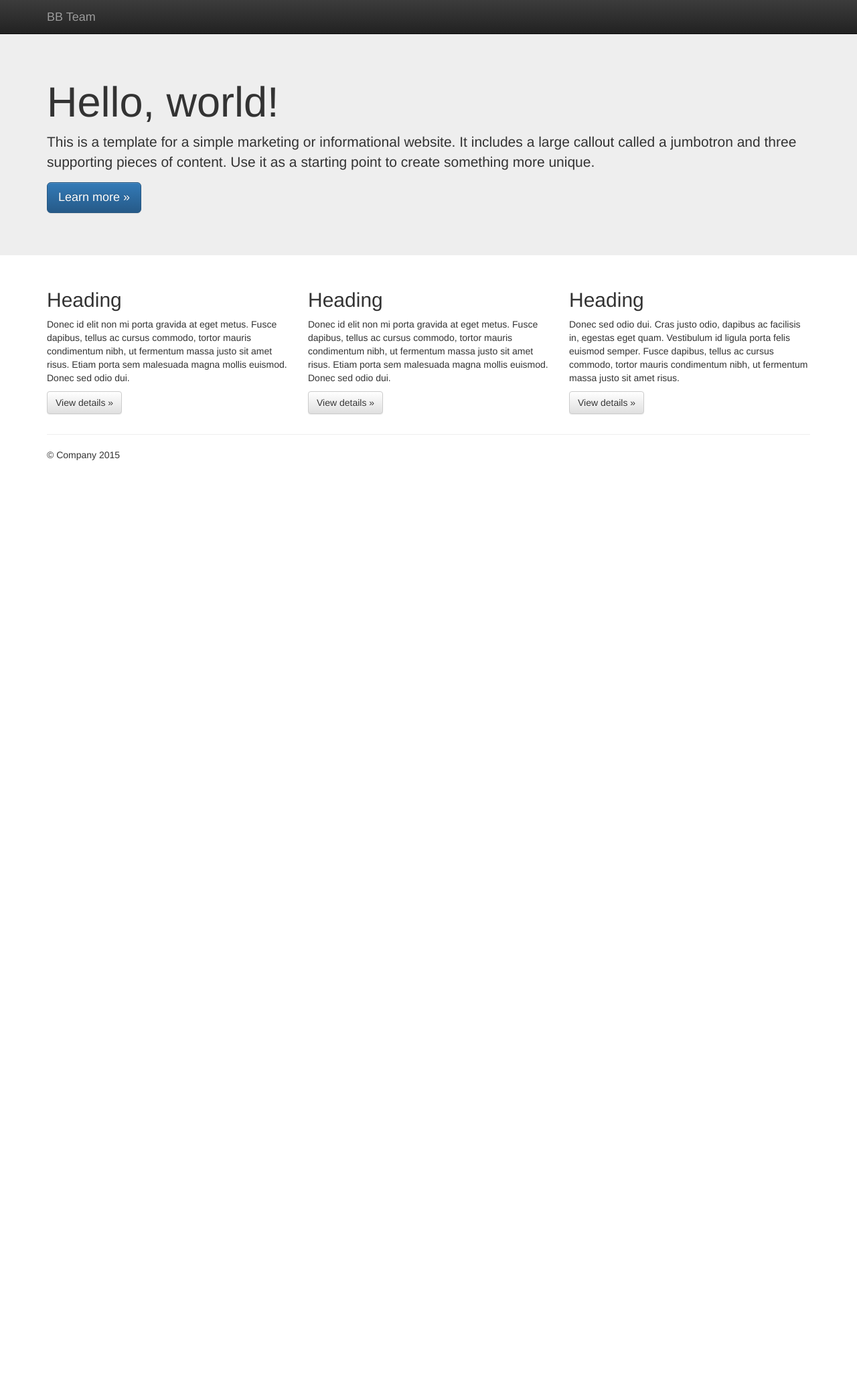
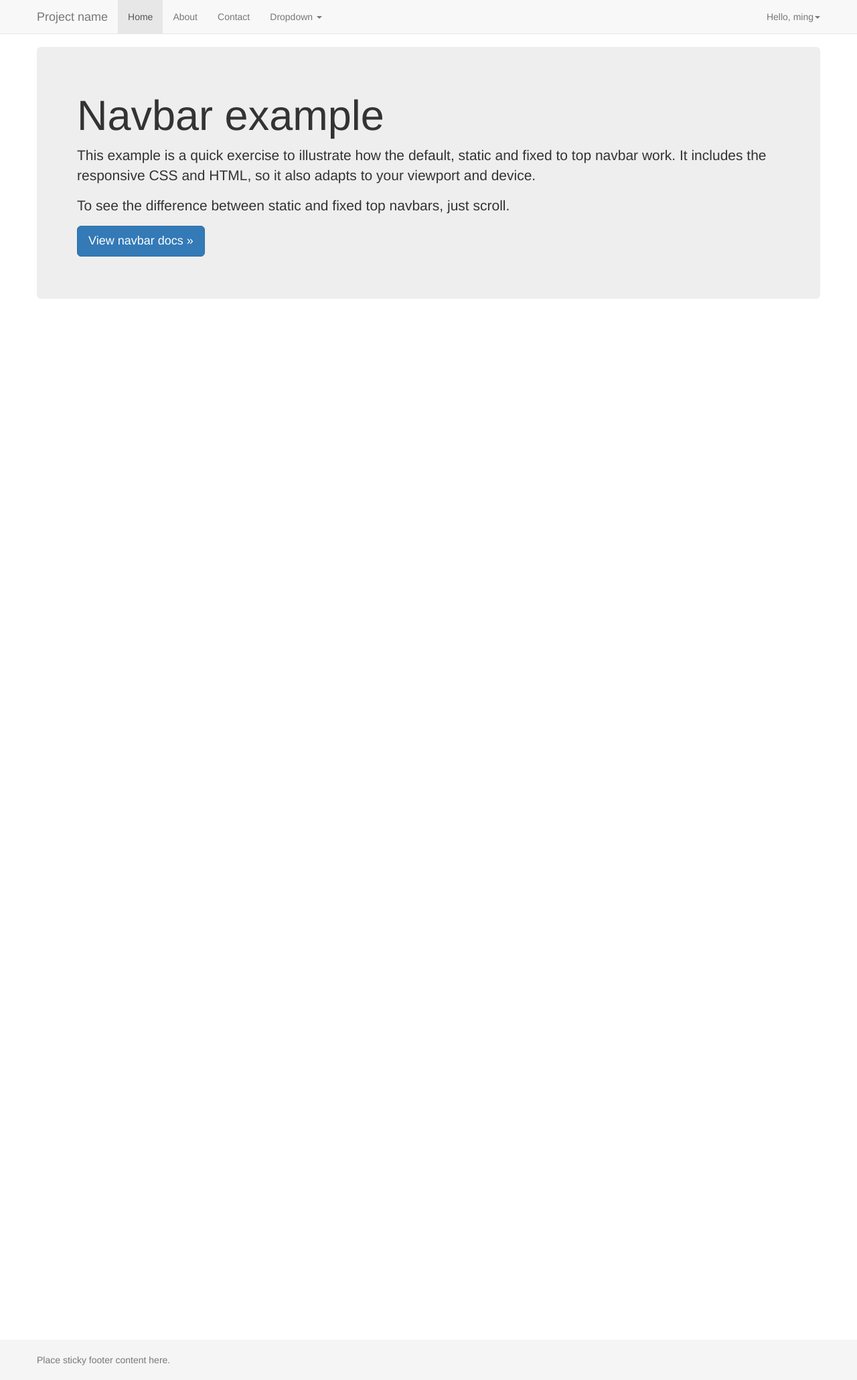
Before and after one commit to bluerediceye/bbteam, a Flask app: template bbteam/templates/index.html in a window 1280 px wide. Shown: the whole page at 67% size. Before the commit the page ends 687 px from the top, so only its background shows below. Run offline with Flask 2, Linux system fonts and the light colour scheme; the template is opened without the code that fills it, so the values that code supplies are empty; a user stored in the database is signed in; some libraries are stand-ins or nearby versions.

Commit message:
New styles

```diff
--- a/bbteam/__init__.py
+++ b/bbteam/__init__.py
@@ -27,10 +27,10 @@ def create_app(config_name):
     moment.init_app(app)
     toolbar.init_app(app)
 
+    from main import main as main_blueprint
+    app.register_blueprint(main_blueprint, url_prefix='/')
+
     from auth import auth as auth_blueprint
     app.register_blueprint(auth_blueprint, url_prefix='/auth')
 
-    from main import main as main_blueprint
-    app.register_blueprint(main_blueprint, url_prefix='/')
-
     return app
--- a/bbteam/main/forms.py
+++ b/bbteam/main/forms.py
@@ -2,9 +2,3 @@ from flask_wtf import Form
 from wtforms.fields import StringField, PasswordField, BooleanField, SubmitField
 from wtforms.validators import DataRequired, Length, Email, Regexp, EqualTo, ValidationError
 from bbteam.models import User
-
-class MiniLoginForm(Form):
-    username = StringField('Your Username:', validators=[DataRequired()])
-    password = PasswordField('Password', validators=[DataRequired()])
-    remember_me = BooleanField('Keep me logged in')
-    submit = SubmitField('Sign In')
--- a/bbteam/main/views.py
+++ b/bbteam/main/views.py
@@ -4,7 +4,6 @@ from . import main
 from bbteam import login_manager
 from flask.ext.login import login_user
 from bbteam.models import User
-from .forms import MiniLoginForm
 
 
 @login_manager.user_loader
@@ -15,16 +14,7 @@ def load_user(userid):
 @main.route('/index')
 @main.route('/')
 def index():
-    form = MiniLoginForm()
-    if form.validate_on_submit():
-        user = User.get_by_username(form.username.data)
-        if user is not None and user.check_password(form.password.data):
-            login_user(user, form.remember_me.data)
-            flash("Logged in successfully as {}.".format(user.username))
-            return redirect(request.args.get('next') or url_for('bookmarks.user',
-                                                                username=user.username))
-        flash('Incorrect username or password.')
-    return render_template("index.html", form=form)
+    return render_template("index.html")
 
 
 @main.app_errorhandler(403)
--- a/bbteam/static/css/main.css
+++ b/bbteam/static/css/main.css
@@ -1,5 +1,40 @@
-
-
 /* ==========================================================================
    Author's custom styles
    ========================================================================== */
+
+/* Sticky footer styles
+-------------------------------------------------- */
+html {
+    position: relative;
+    min-height: 100%;
+}
+
+body {
+    /* Margin bottom by footer height */
+    margin-bottom: 60px;
+    min-height: 2000px;
+    padding-top: 70px;
+}
+
+.footer {
+    position: absolute;
+    bottom: 0;
+    width: 100%;
+    /* Set the fixed height of the footer here */
+    height: 60px;
+    background-color: #f5f5f5;
+}
+
+/* Custom page CSS
+-------------------------------------------------- */
+/* Not required for template or sticky footer method. */
+
+.container {
+    width: auto;
+    max-width: 1200px;
+    padding: 0 15px;
+}
+
+.container .text-muted {
+    margin: 20px 0;
+}
--- /dev/null
+++ b/bbteam/static/js/vendor/ie10-viewport-bug-workaround.js
@@ -0,0 +1,23 @@
+/*!
+ * IE10 viewport hack for Surface/desktop Windows 8 bug
+ * Copyright 2014-2015 Twitter, Inc.
+ * Licensed under MIT (https://github.com/twbs/bootstrap/blob/master/LICENSE)
+ */
+
+// See the Getting Started docs for more information:
+// http://getbootstrap.com/getting-started/#support-ie10-width
+
+(function () {
+  'use strict';
+
+  if (navigator.userAgent.match(/IEMobile\/10\.0/)) {
+    var msViewportStyle = document.createElement('style')
+    msViewportStyle.appendChild(
+      document.createTextNode(
+        '@-ms-viewport{width:auto!important}'
+      )
+    )
+    document.querySelector('head').appendChild(msViewportStyle)
+  }
+
+})();
--- a/bbteam/templates/index.html
+++ b/bbteam/templates/index.html
@@ -1,34 +1,38 @@
-<!doctype html>
-<!--[if lt IE 7]>      <html class="no-js lt-ie9 lt-ie8 lt-ie7" lang=""> <![endif]-->
-<!--[if IE 7]>         <html class="no-js lt-ie9 lt-ie8" lang=""> <![endif]-->
-<!--[if IE 8]>         <html class="no-js lt-ie9" lang=""> <![endif]-->
-<!--[if gt IE 8]><!-->
-<html class="no-js" lang=""> <!--<![endif]-->
+<!DOCTYPE html>
+<html lang="en">
 <head>
     <meta charset="utf-8">
-    <meta http-equiv="X-UA-Compatible" content="IE=edge,chrome=1">
-    <title></title>
+    <meta http-equiv="X-UA-Compatible" content="IE=edge">
+    <meta name="viewport" content="width=device-width, initial-scale=1">
+    <!-- The above 3 meta tags *must* come first in the head; any other head content must come *after* these tags -->
     <meta name="description" content="">
-    <meta name="viewport" content="width=device-width, initial-scale=1">
-    <link rel="apple-touch-icon" href="{{ url_for('static',filename='img/apple-touch-icon.png') }}">
+    <meta name="author" content="">
+    <link rel="icon" href="../../favicon.ico">
 
-    <link rel="stylesheet" href="{{ url_for('static',filename='css/bootstrap.min.css') }}">
-    <style>
-        body {
-            padding-top: 50px;
-            padding-bottom: 20px;
-        }
-    </style>
-    <link rel="stylesheet" href="{{ url_for('static', filename='css/bootstrap-theme.min.css') }}">
-    <link rel="stylesheet" href="{{ url_for('static', filename='css/main.css') }}">
+    <title>Fixed Top Navbar Example for Bootstrap</title>
 
-    <script src=" {{ url_for('static', filename='js/vendor/modernizr-2.8.3-respond-1.4.2.min.js') }}"></script>
+    <!-- Bootstrap core CSS -->
+    <link href="{{ url_for('static', filename='css/bootstrap.min.css') }}" rel="stylesheet">
+
+    <!-- Custom styles for this template -->
+    <link href="{{ url_for('static', filename='css/main.css') }}" rel="stylesheet">
+
+    <!-- Just for debugging purposes. Don't actually copy these 2 lines! -->
+    <!--[if lt IE 9]><script src="{{ url_for('static',filename='js/vendor/ie8-responsive-file-warning.js') }}"></script>
+    <![endif]-->
+    <script src="{{ url_for('static', filename='js/vendor/ie-emulation-modes-warning.js') }}"></script>
+
+    <!-- HTML5 shim and Respond.js for IE8 support of HTML5 elements and media queries -->
+    <!--[if lt IE 9]>
+      <script src="https://oss.maxcdn.com/html5shiv/3.7.2/html5shiv.min.js"></script>
+      <script src="https://oss.maxcdn.com/respond/1.4.2/respond.min.js"></script>
+    <![endif]-->
 </head>
+
 <body>
-<!--[if lt IE 8]>
-            <p class="browserupgrade">You are using an <strong>outdated</strong> browser. Please <a href="http://browsehappy.com/">upgrade your browser</a> to improve your experience.</p>
-        <![endif]-->
-<nav class="navbar navbar-inverse navbar-fixed-top" role="navigation">
+
+<!-- Fixed navbar -->
+<nav class="navbar navbar-default navbar-fixed-top">
     <div class="container">
         <div class="navbar-header">
             <button type="button" class="navbar-toggle collapsed" data-toggle="collapse" data-target="#navbar"
@@ -38,105 +42,86 @@
                 <span class="icon-bar"></span>
                 <span class="icon-bar"></span>
             </button>
-            <a class="navbar-brand" href="#">BB Team</a>
+            <a class="navbar-brand" href="#">Project name</a>
         </div>
         <div id="navbar" class="navbar-collapse collapse">
+            <ul class="nav navbar-nav">
+                <li class="active"><a href="#">Home</a></li>
+                <li><a href="#about">About</a></li>
+                <li><a href="#contact">Contact</a></li>
+                <li class="dropdown">
+                    <a href="#" class="dropdown-toggle" data-toggle="dropdown" role="button" aria-haspopup="true"
+                       aria-expanded="false">Dropdown <span class="caret"></span></a>
+                    <ul class="dropdown-menu">
+                        <li><a href="#">Action</a></li>
+                        <li><a href="#">Another action</a></li>
+                        <li><a href="#">Something else here</a></li>
+                        <li role="separator" class="divider"></li>
+                        <li class="dropdown-header">Nav header</li>
+                        <li><a href="#">Separated link</a></li>
+                        <li><a href="#">One more separated link</a></li>
+                    </ul>
+                </li>
+            </ul>
             {% if not current_user.is_authenticated() %}
-                <form class="navbar-form navbar-right" role="form" action="/auth/mlogin" method="post">
-                    {{ form.hidden_tag() }}
-                    <div class="form-group">
-                        {{ form.username(placeholder="Email", class="form-control") }}
-                    </div>
-                    <div class="form-group">
-                        {{ form.password( placeholder="Password", class="form-control") }}
-                    </div>
-                    {{ form.submit(value="Sign In", class="btn btn-success") }}
-                    <input type="button" name="Sign Up" value="Sign up" class="btn btn-success"/>
-                </form>
+                <ul class="nav navbar-nav navbar-right">
+                    <li><a href="{{ url_for('auth.signin') }}">Sign In</a></li>
+                    <li><a href="">Sign Up</a></li>
+                    <li class="active"><a href="./">Fixed top <span class="sr-only">(current)</span></a></li>
+                </ul>
             {% else %}
-
+                <ul class="nav navbar-nav navbar-right">
+                    <li class="dropdown">
+                        <a class="dropdown-toggle" data-toggle="dropdown" role="button" aria-haspopup="true"
+                           aria-expanded="false"
+                           href="{{ url_for('auth.signin') }}">Hello, {{ current_user.username }}<span
+                                class="caret"></span></a>
+                        <ul class="dropdown-menu dropdown-menu-right">
+                            <li><a href="#">Action</a></li>
+                            <li><a href="#">Another action</a></li>
+                            <li><a href="#">Something else here</a></li>
+                            <li role="separator" class="divider"></li>
+                            <li class="dropdown-header">Nav header</li>
+                            <li><a href="#">Separated link</a></li>
+                            <li><a href="{{ url_for('auth.signout') }}">Sign Out</a></li>
+                        </ul>
+                    </li>
+                </ul>
             {% endif %}
         </div>
-        <!--/.navbar-collapse -->
+        <!--/.nav-collapse -->
     </div>
 </nav>
 
-<!-- Main jumbotron for a primary marketing message or call to action -->
-<div class="jumbotron">
-    <div class="container">
-        <h1>Hello, world!</h1>
+<div class="container">
 
-        <p>This is a template for a simple marketing or informational website. It includes a large callout called a
-            jumbotron and three supporting pieces of content. Use it as a starting point to create something more
-            unique.</p>
+    <!-- Main component for a primary marketing message or call to action -->
+    <div class="jumbotron">
+        <h1>Navbar example</h1>
 
-        <p><a class="btn btn-primary btn-lg" href="#" role="button">Learn more &raquo;</a></p>
+        <p>This example is a quick exercise to illustrate how the default, static and fixed to top navbar work. It
+            includes the responsive CSS and HTML, so it also adapts to your viewport and device.</p>
+
+        <p>To see the difference between static and fixed top navbars, just scroll.</p>
+
+        <p>
+            <a class="btn btn-lg btn-primary" href="../../components/#navbar" role="button">View navbar docs &raquo;</a>
+        </p>
     </div>
 </div>
+<!-- /container -->
+<footer class="footer">
+    <div class="container">
+        <p class="text-muted">Place sticky footer content here.</p>
+    </div>
+</footer>
 
-<div class="container">
-    <!-- Example row of columns -->
-    <div class="row">
-        <div class="col-md-4">
-            <h2>Heading</h2>
-
-            <p>Donec id elit non mi porta gravida at eget metus. Fusce dapibus, tellus ac cursus commodo, tortor mauris
-                condimentum nibh, ut fermentum massa justo sit amet risus. Etiam porta sem malesuada magna mollis
-                euismod. Donec sed odio dui. </p>
-
-            <p><a class="btn btn-default" href="#" role="button">View details &raquo;</a></p>
-        </div>
-        <div class="col-md-4">
-            <h2>Heading</h2>
-
-            <p>Donec id elit non mi porta gravida at eget metus. Fusce dapibus, tellus ac cursus commodo, tortor mauris
-                condimentum nibh, ut fermentum massa justo sit amet risus. Etiam porta sem malesuada magna mollis
-                euismod. Donec sed odio dui. </p>
-
-            <p><a class="btn btn-default" href="#" role="button">View details &raquo;</a></p>
-        </div>
-        <div class="col-md-4">
-            <h2>Heading</h2>
-
-            <p>Donec sed odio dui. Cras justo odio, dapibus ac facilisis in, egestas eget quam. Vestibulum id ligula
-                porta felis euismod semper. Fusce dapibus, tellus ac cursus commodo, tortor mauris condimentum nibh, ut
-                fermentum massa justo sit amet risus.</p>
-
-            <p><a class="btn btn-default" href="#" role="button">View details &raquo;</a></p>
-        </div>
-    </div>
-
-    <hr>
-
-    <footer>
-        <p>&copy; Company 2015</p>
-    </footer>
-</div>
-<!-- /container -->
-<script src="//ajax.googleapis.com/ajax/libs/jquery/1.11.2/jquery.min.js"></script>
-<script>window.jQuery || document.write('<script src="{{ url_for('static', filename='js/vendor/jquery-1.11.2.min.js') }}"><\/script>')</script>
-
-<script src="{{ url_for('static', filename='js/vendor/bootstrap.min.js') }}"></script>
-
-<script src="{{ url_for('static', filename='js/plugins.js') }}"></script>
-<script src="{{ url_for('static', filename='js/main.js') }}"></script>
-
-<!-- Google Analytics: change UA-XXXXX-X to be your site's ID. -->
-<script>
-    (function (b, o, i, l, e, r) {
-        b.GoogleAnalyticsObject = l;
-        b[l] || (b[l] =
-                function () {
-                    (b[l].q = b[l].q || []).push(arguments)
-                });
-        b[l].l = +new Date;
-        e = o.createElement(i);
-        r = o.getElementsByTagName(i)[0];
-        e.src = '//www.google-analytics.com/analytics.js';
-        r.parentNode.insertBefore(e, r)
-    }(window, document, 'script', 'ga'));
-    ga('create', 'UA-XXXXX-X', 'auto');
-    ga('send', 'pageview');
-</script>
+<!-- Bootstrap core JavaScript
+================================================== -->
+<!-- Placed at the end of the document so the pages load faster -->
+<script src="https://ajax.googleapis.com/ajax/libs/jquery/1.11.3/jquery.min.js"></script>
+<script src="{{ url_for('static',filename='js/vendor/bootstrap.min.js') }}"></script>
+<!-- IE10 viewport hack for Surface/desktop Windows 8 bug -->
+<script src="{{ url_for('static',filename='js/vendor/ie10-viewport-bug-workaround.js') }}"></script>
 </body>
 </html>
```
Also changed, not shown: bbteam/auth/forms.py (+4 -3 lines), bbteam/auth/views.py (+21 -21 lines), bbteam/models.py (+11 -0 lines), bbteam/static/css/login.css (added, +40 -0 lines), bbteam/static/js/vendor/ie-emulation-modes-warning.js (added, +51 -0 lines), bbteam/templates/403.html (+7 -5 lines), bbteam/templates/404.html (+7 -5 lines), bbteam/templates/500.html (+8 -5 lines), bbteam/templates/index2.html (added, +145 -0 lines), bbteam/templates/login.html (deleted, +0 -10 lines), bbteam/templates/signin.html (added, +66 -0 lines), bbteam/thermos.db.
